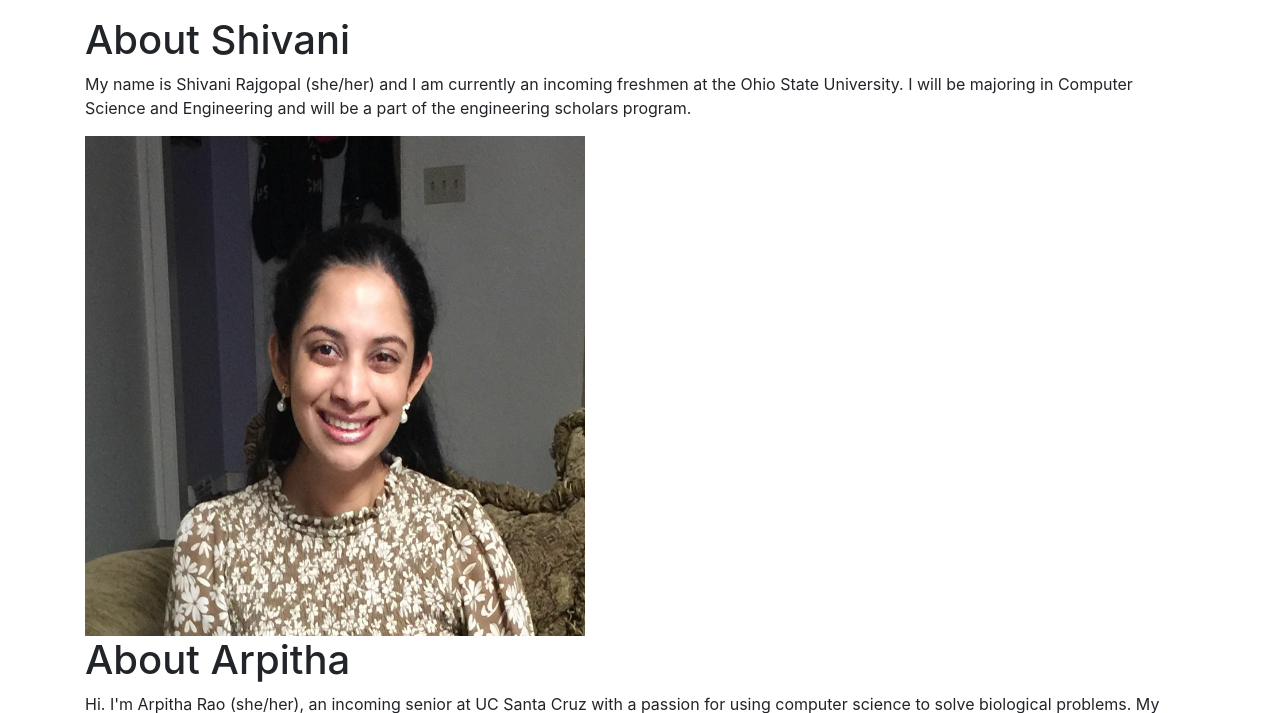
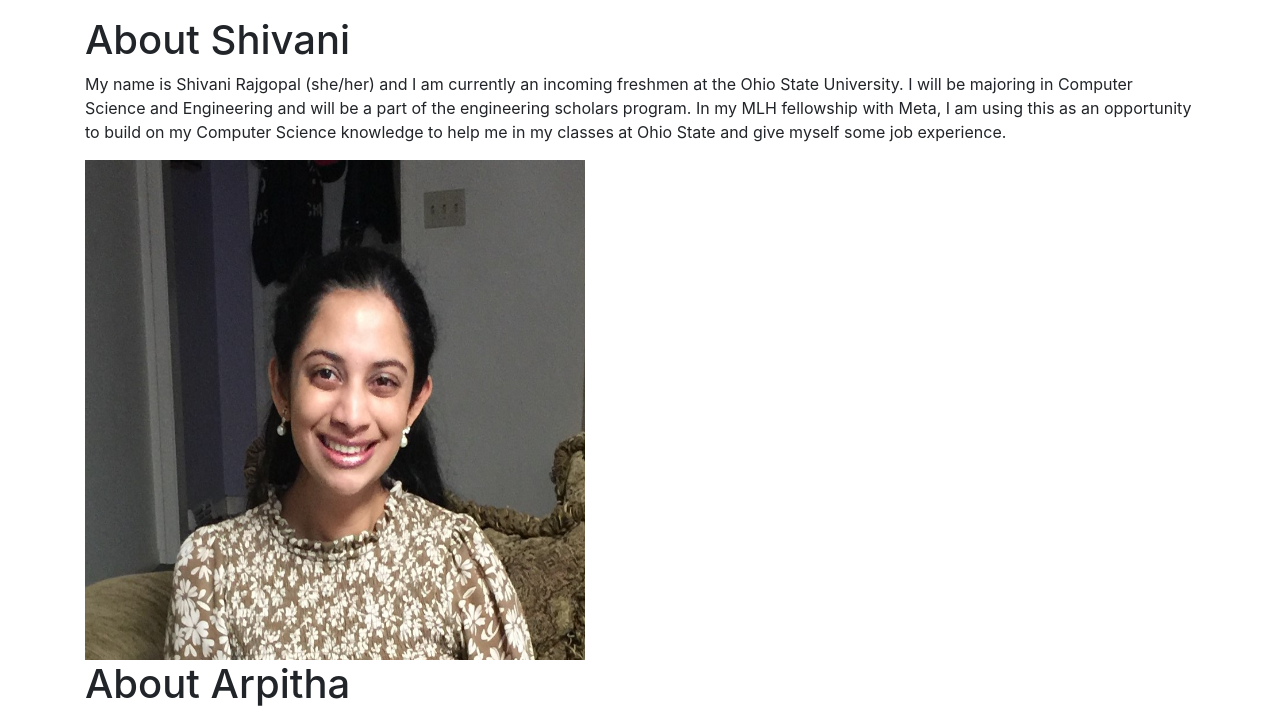
Before and after one commit to shivanircodel/project-sankalp---Shivani, a Flask app: page / in a window 1280 px wide. Shown: the part 232-945 px from the top of the page. Run offline with Flask 2, Linux system fonts and the light colour scheme; parts of the project's set-up code (start-up, migrations or seed data) failed here and were passed over; some libraries are stand-ins or nearby versions.

Commit message:
Update About_Yourself.html

```diff
--- a/app/templates/About_Yourself.html
+++ b/app/templates/About_Yourself.html
@@ -28,7 +28,7 @@
   </ul>
 </nav>
   <h1>About Shivani</h1>
-     <p>My name is Shivani Rajgopal (she/her) and I am currently an incoming freshmen at the Ohio State University. I will be majoring in Computer Science and Engineering and will be a part of the engineering scholars program.</p>
+     <p>My name is Shivani Rajgopal (she/her) and I am currently an incoming freshmen at the Ohio State University. I will be majoring in Computer Science and Engineering and will be a part of the engineering scholars program. In my MLH fellowship with Meta, I am using this as an opportunity to build on my Computer Science knowledge to help me in my classes at Ohio State and give myself some job experience.</p>
 
      <img id=mainImage src="IMG_3266.JPG" style="width:500px;height:500px;">
 
```
